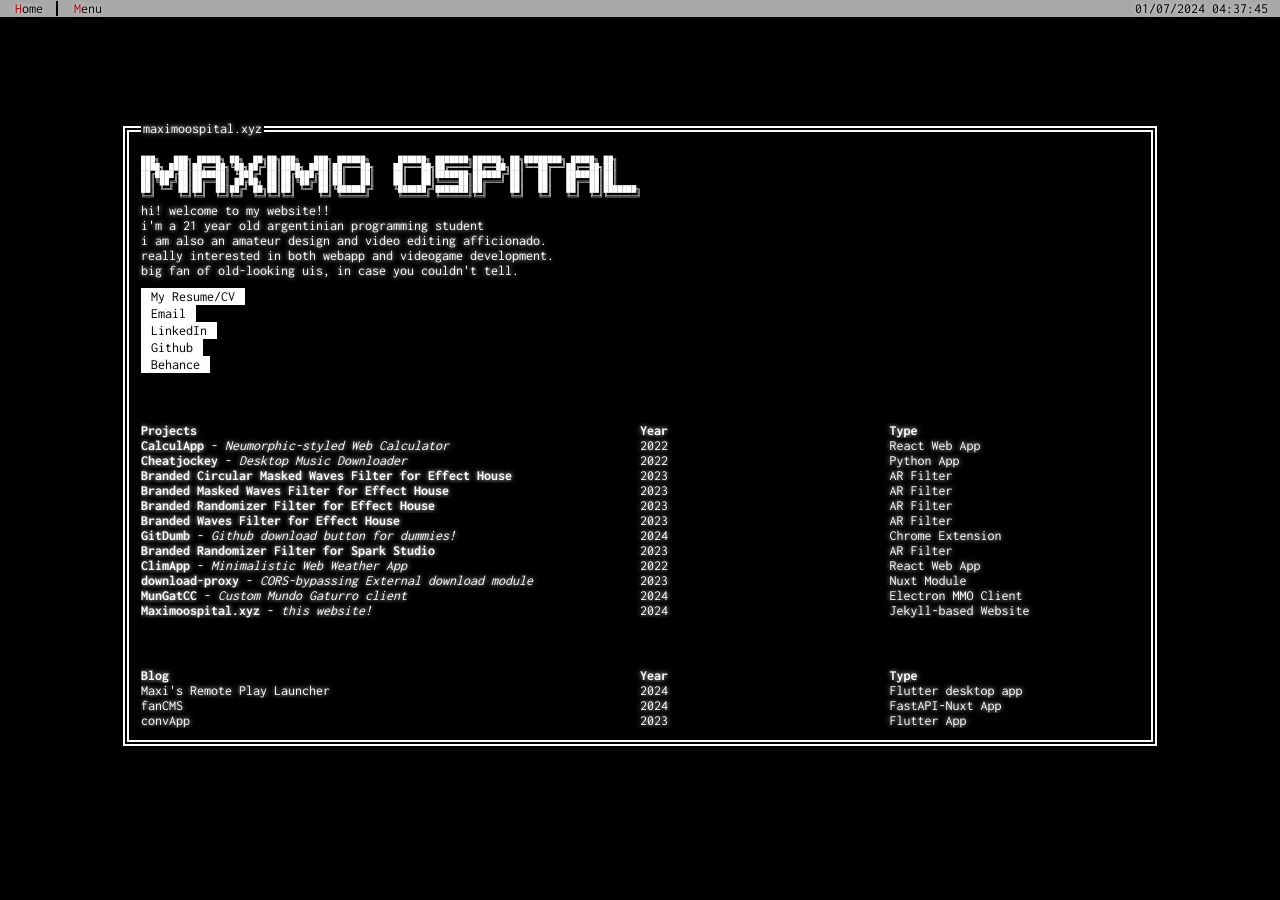
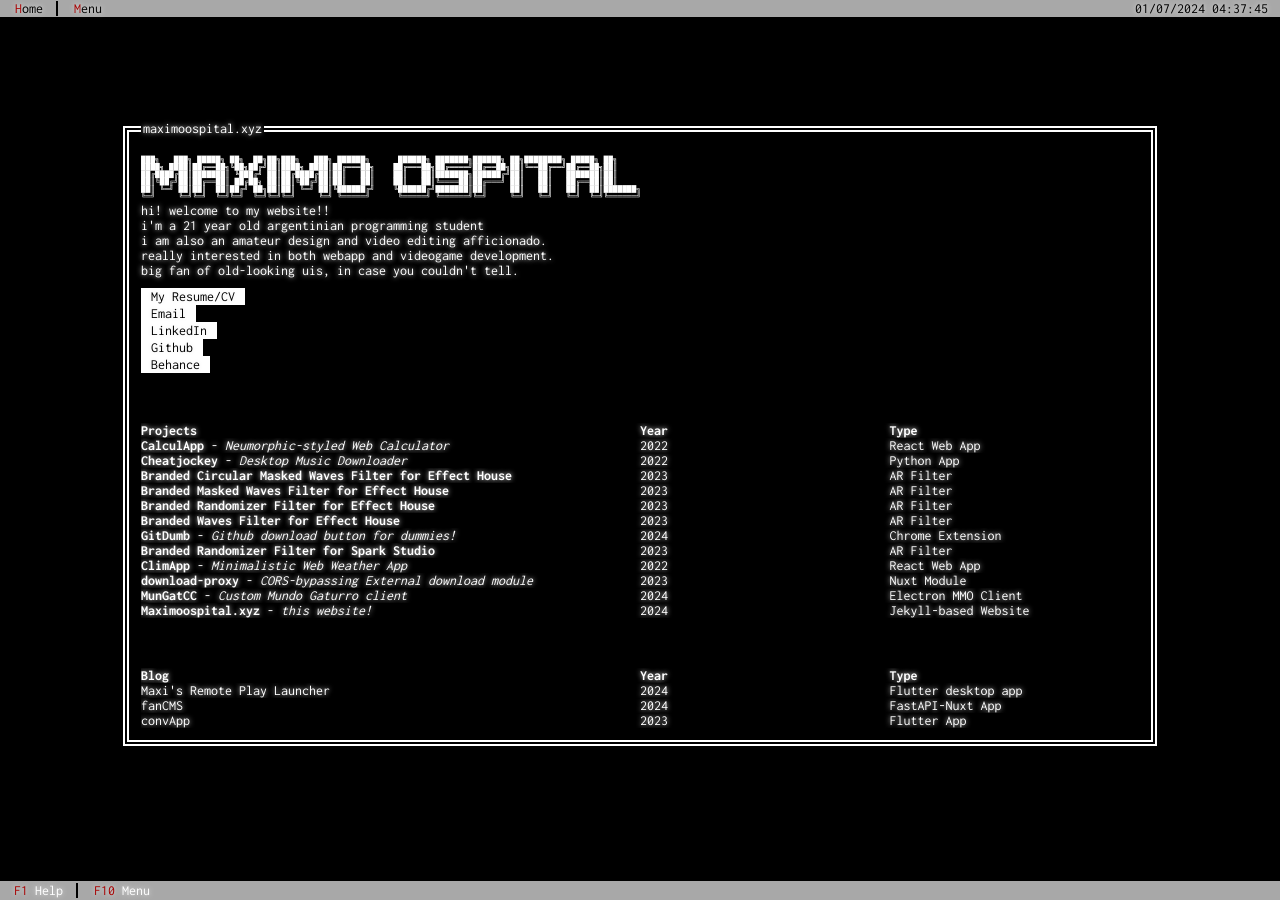
Before and after one commit to maximoospital/maximoospital.github.io, a Jekyll site: the page built from index.html, in a window 1280 px wide. Built offline with Jekyll 4.4.1, drawn with Linux system fonts in a browser that asks for light colours.

Commit message:
Update index.html

```diff
--- a/index.html
+++ b/index.html
@@ -7,5 +7,12 @@
         {% include header.html %}
         {% include landings_list.html %}
         {% include posts_list.html %}
+        <div class="tui-statusbar">
+            <ul>
+                <li><a href="#!"><span class="red-168-text">F1</span> Help</a></li>
+                <span class="tui-statusbar-divider"></span>
+                <li><a href="#!"><span class="red-168-text">F10</span> Menu</a></li>
+            </ul>
+        </div>
     </fieldset>
 </div>
```
